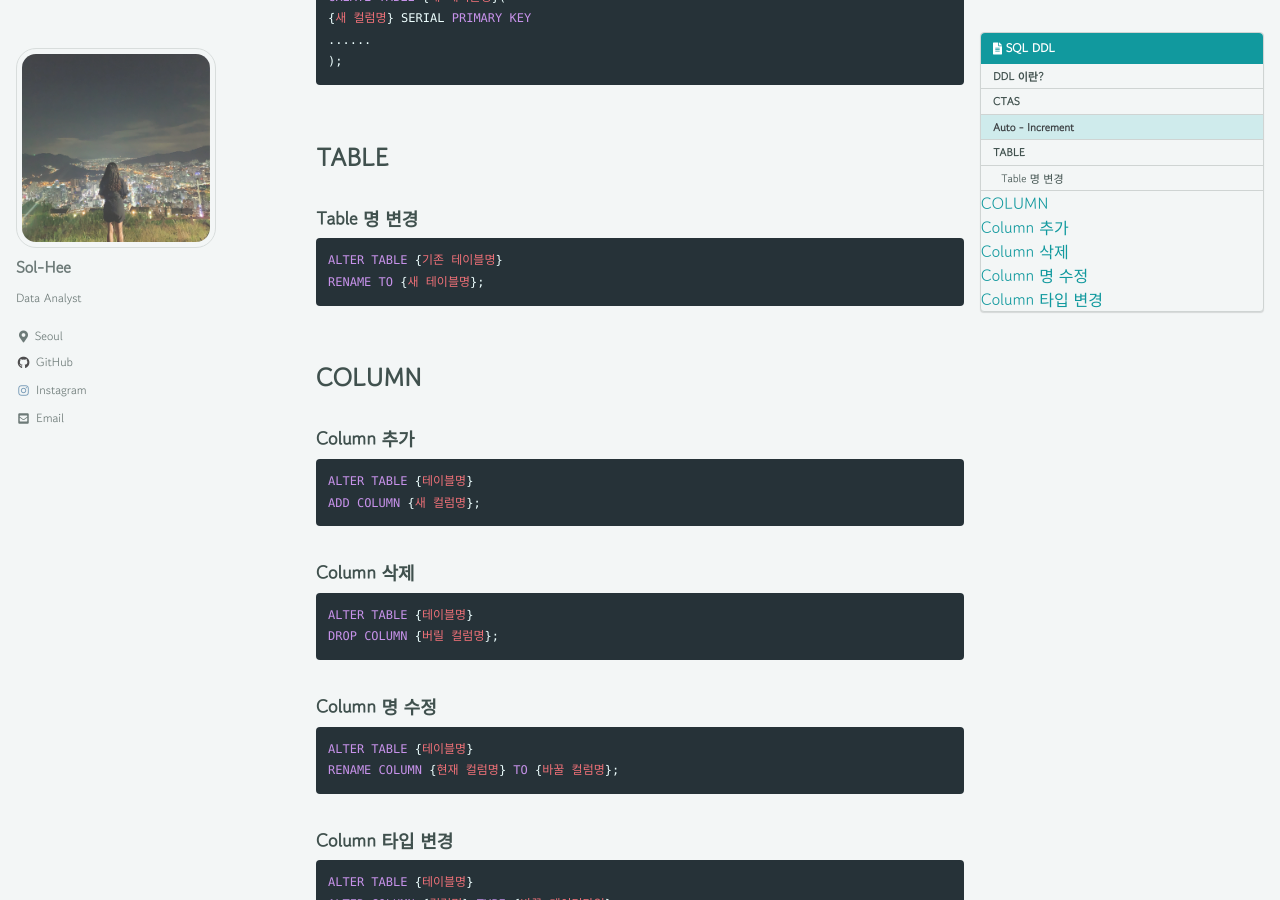
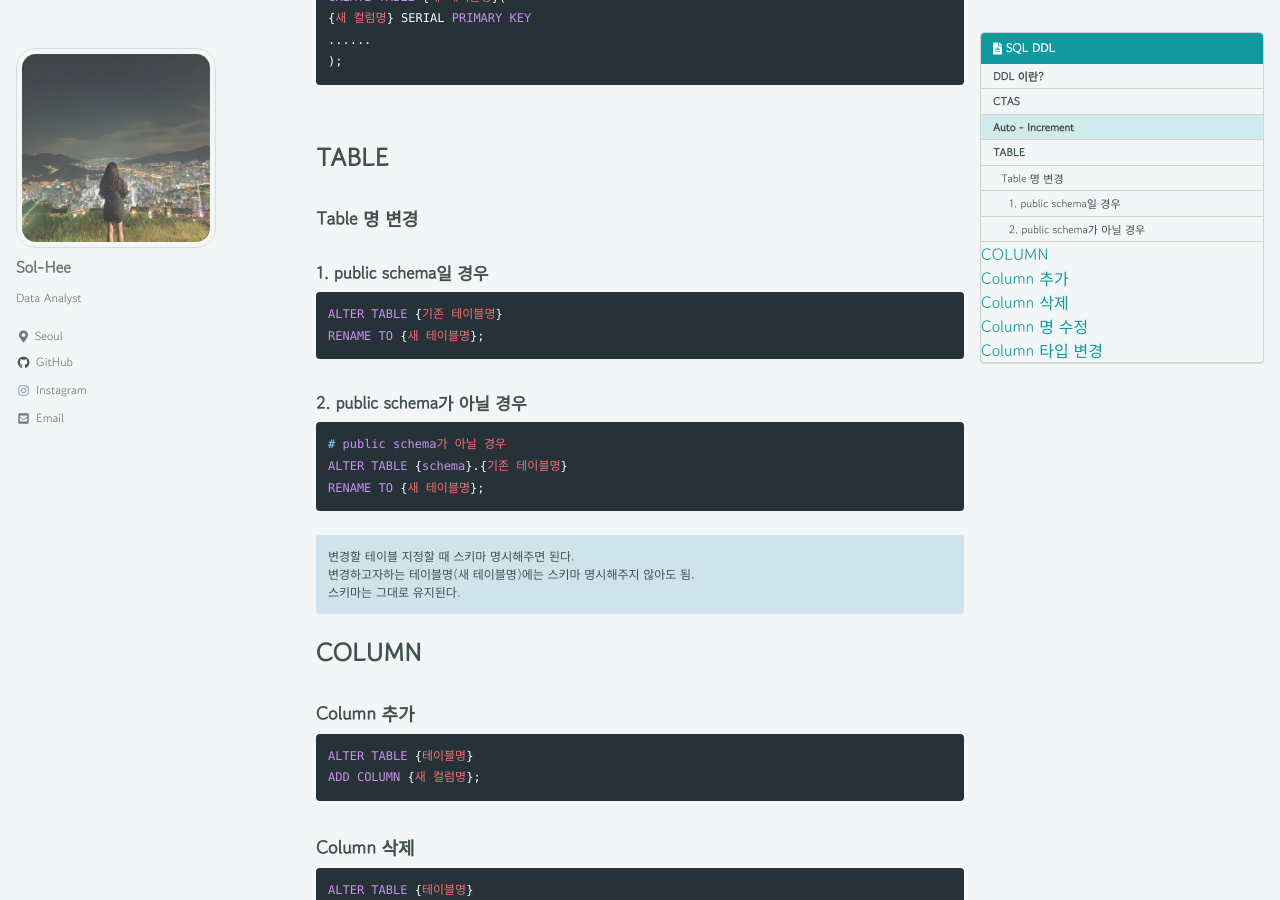
Before and after one commit to Sol-Hee/Sol-Hee.github.io, a Jekyll site: the page built from _posts/SQL/2021-10-13-DDL.md, in a window 1280 px wide and 900 px high, scrolled down 1351 px. Built offline with Jekyll 4.4.1, drawn with Linux system fonts in a browser that asks for light colours; cached includes are drawn as plain includes.

Commit message:
add rename table having schema

````diff
--- a/_posts/SQL/2021-10-13-DDL.md
+++ b/_posts/SQL/2021-10-13-DDL.md
@@ -65,34 +65,51 @@ CREATE TABLE {새 테이블명}(
 # TABLE
 
 ### Table 명 변경
+#### 1. public schema일 경우
+
 ```sql
 ALTER TABLE {기존 테이블명}
 RENAME TO {새 테이블명};
 ```
 
-<br/>
+#### 2. public schema가 아닐 경우
+
+```sql
+# public schema가 아닐 경우
+ALTER TABLE {schema}.{기존 테이블명}
+RENAME TO {새 테이블명};
+```
+
+변경할 테이블 지정할 때 스키마 명시해주면 된다.
+변경하고자하는 테이블명(새 테이블명)에는 스키마 명시해주지 않아도 됨.
+스키마는 그대로 유지된다.
+{: .notice--info}
 
 # COLUMN
 
 ### Column 추가
+
 ```sql
 ALTER TABLE {테이블명}
 ADD COLUMN {새 컬럼명};
 ```
 
 ### Column 삭제
+
 ```sql
 ALTER TABLE {테이블명}
 DROP COLUMN {버릴 컬럼명};
 ```
 
 ### Column 명 수정
+
 ```sql
 ALTER TABLE {테이블명}
 RENAME COLUMN {현재 컬럼명} TO {바꿀 컬럼명};
 ```
 
 ### Column 타입 변경
+
 ```sql
 ALTER TABLE {테이블명}
 ALTER COLUMN {컬럼명} TYPE {바꿀 데이터타입};
````
